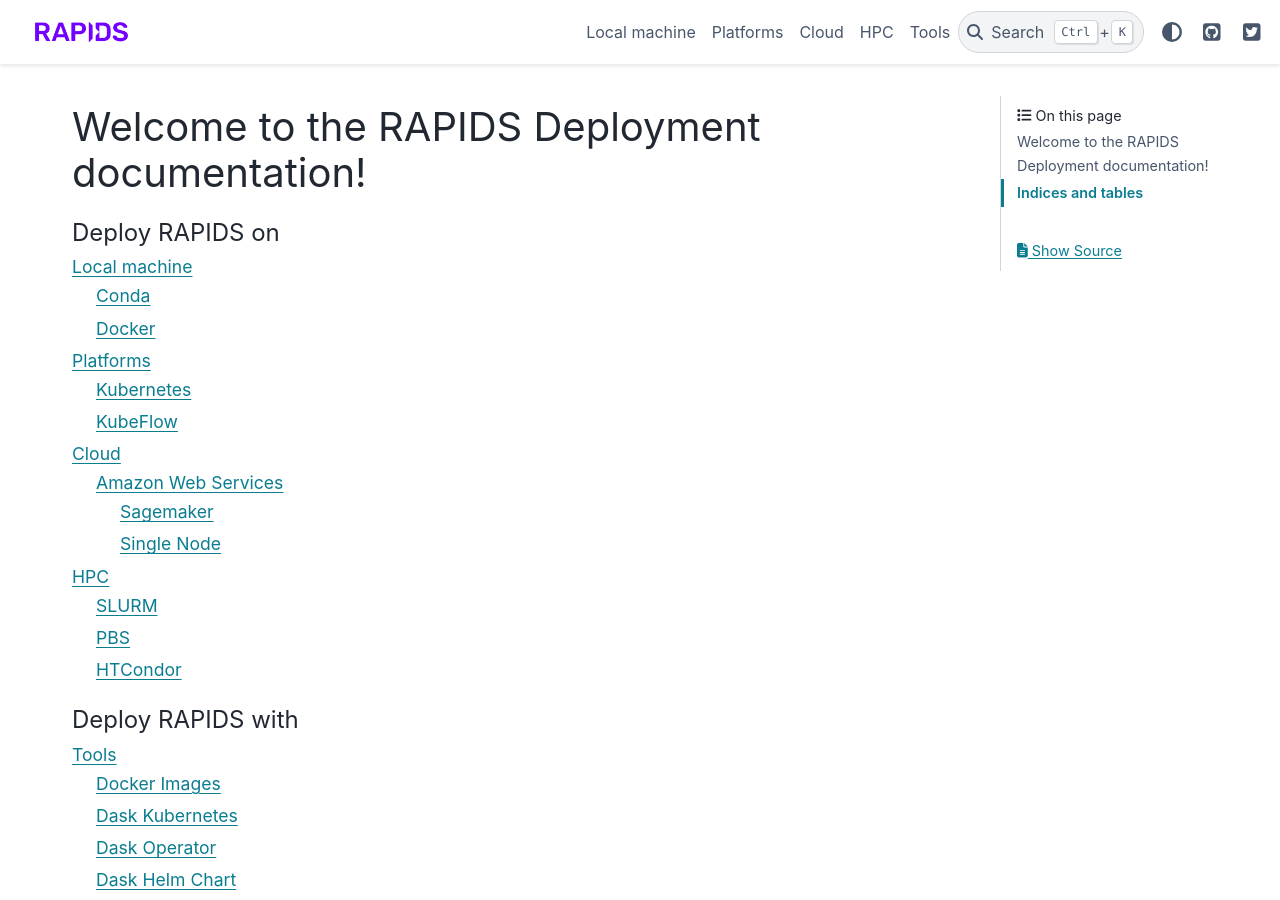
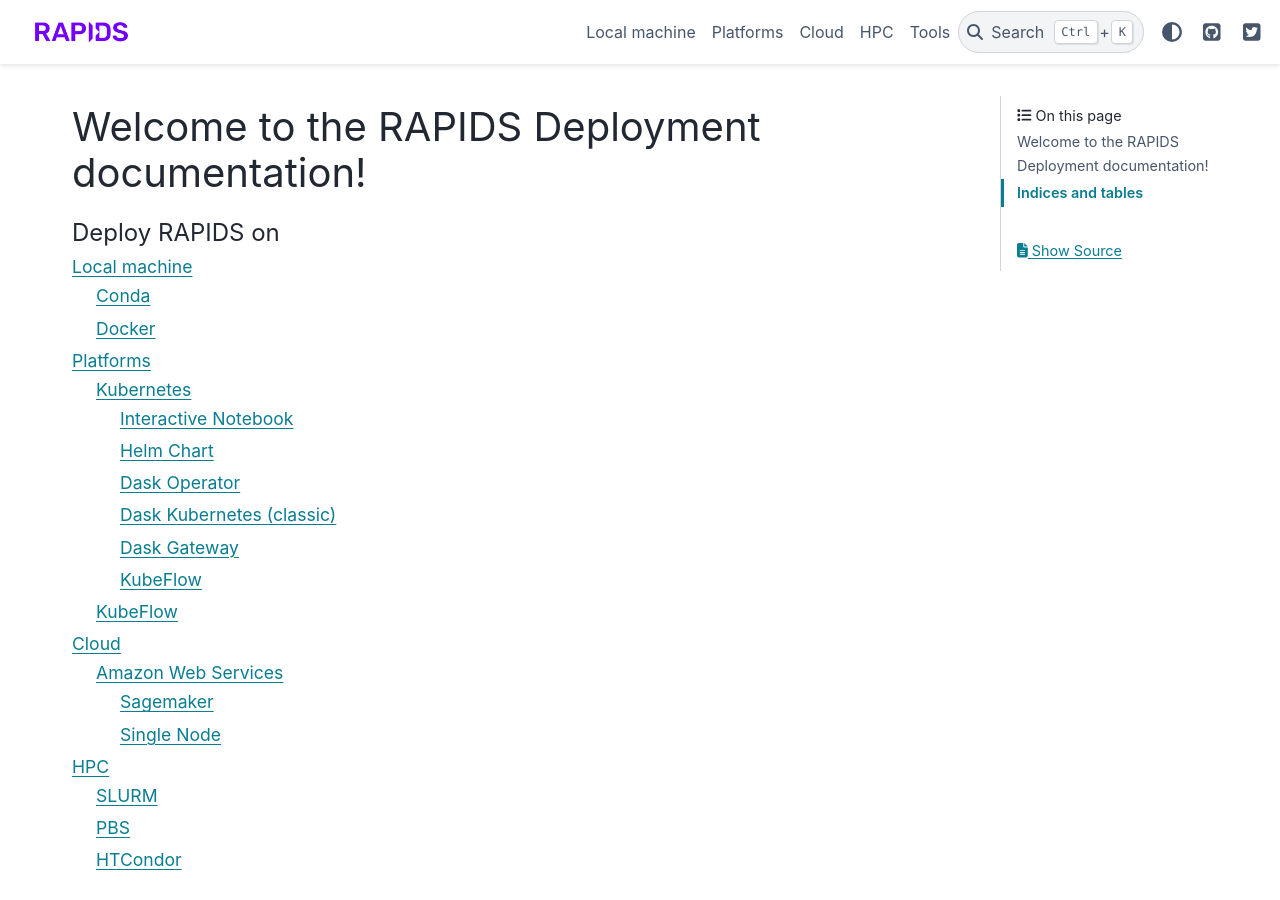
Before and after one commit to rapidsai/deployment, a Sphinx documentation site: the page built from source/index.rst, in a window 1280 px wide and 900 px high. Built offline with Sphinx 7.4.7 and the PyData theme 0.15.4, drawn with Linux system fonts in a browser that asks for light colours; pages that are not in the unit, such as notebooks, are missing from menus; part of the change alters nothing that is shown.

Commit message:
Add general Kubernetes page (#22)
* Add general Kubernetes page

* Fill out other sections and link to appropriate tools pages

* Add more information

````diff
--- a/source/platforms/kubernetes.md
+++ b/source/platforms/kubernetes.md
@@ -1,2 +1,103 @@
 Kubernetes
 ==========
+
+RAPIDS integrates with Kubernetes in many ways depending on your use case.
+
+## Interactive Notebook
+
+For single-user interactive sessions you can run the [RAPIDS docker image](/tools/rapids-docker) which contains a conda environment with the RAPIDS libraries and Jupyter for interactive use.
+
+You can run this directly on Kubernetes as a `Pod` and expose Jupyter via a `Service`. For example:
+
+```yaml
+# rapids-notebook.yaml
+apiVersion: v1
+kind: Service
+metadata:
+  name: rapids-notebook
+  labels:
+    app: rapids-notebook
+spec:
+  type: NodePort
+  ports:
+  - port: 8888
+    name: http
+    targetPort: 8888
+    nodePort: 30002
+  selector:
+    app: rapids-notebook
+---
+apiVersion: v1
+kind: Pod
+metadata:
+  name: rapids-notebook
+  labels:
+    app: rapids-notebook
+spec:
+  securityContext:
+    fsGroup: 0
+  containers:
+  - name: rapids-notebook
+    image: rapidsai/rapidsai-core:22.06-cuda11.5-runtime-ubuntu20.04-py3.9
+    resources:
+      limits:
+        nvidia.com/gpu: 1
+    ports:
+    - containerPort: 8888
+      name: notebook
+```
+
+```console
+$ kubectl apply -f rapids-notebook.yaml
+```
+
+This makes Jupyter accessible on port `30002` of your Kubernetes nodes via `NodePort` service. Alternatvely you could use a `LoadBalancer` service type [if you have one configured](https://kubernetes.io/docs/tasks/access-application-cluster/create-external-load-balancer/) or a `ClusterIP` and use `kubectl` to port forward the port locally and access it that way.
+
+```console
+$ kubectl port-forward service/rapids-notebook 8888
+```
+
+Then you can open port `8888` in your browser to access Jupyter and use RAPIDS.
+
+
+```{figure} /images/kubernetes-jupyter.png
+---
+alt: Screenshot of the RAPIDS container running Jupyter showing the nvidia-smi command with a GPU listed
+---
+```
+
+## Helm Chart
+
+Individual users can also install the [Dask Helm Chart](https://helm.dask.org) which provides a `Pod` running Jupyter alongside a Dask cluster consisting of pods running the Dask scheduler and worker components. You can customize this helm chart to run the RAPIDS container images as both the notebook server and Dask cluster components so that everything can benefit from GPU acceleration.
+
+Find out more on the [Dask Helm Chart page](/tools/kubernetes/dask-helm-chart).
+
+## Dask Operator
+
+[Dask has an operator](https://kubernetes.dask.org/en/latest/operator.html) that empowers users to create Dask clusters as native Kubernetes resources. This is useful for creating, scaling and removing Dask clusters dynamically and in a flexible way. Usually this is used in conjunction with an interactive session such as the [interactive notebook](#interactive-notebook) example above or from another service like [KubeFlow Notebooks](/platforms/kubeflow). By dynamically launching Dask clusters configured to use RAPIDS on Kubernetes user's can burst beyond their notebook session to many GPUs spreak across many nodes.
+
+Find out more on the [Dask Operator page](/tools/kubernetes/dask-operator).
+
+## Dask Kubernetes (classic)
+
+```{warning}
+Unless you are already using the [classic Dask Kubernetes integration](https://kubernetes.dask.org/en/latest/kubecluster.html) we recommend using the [Dask Operator](#dask-operator) instead.
+```
+
+Dask has an older tool for dynamically launching Dask clusters on Kubernetes that does not use an operator. It is possible to configure this to run RAPIDS too but it is being phased out in favour of the operator.
+
+Find out more on the [Dask Kubernetes page](/tools/kubernetes/dask-kubernetes).
+
+## Dask Gateway
+
+Some organisations may want to provide Dask cluster provisioning as a central service where users are abstracted from the underlying platform like Kubernetes. This can be useful for reducing user permissions, limiting resources that users can consume and exposing things in a centralised way. For this you can deploy Dask Gateway which provides a server that users interact with programatically and in turn launches Dask clusters on Kubernetes and proxies the connection back to the user.
+
+Users can configure what they want their Dask cluster to look like so it is possible to utilize GPUs and RAPIDS for an accelerated cluster.
+
+Find out more on the [Dask Gateway page](/tools/kubernetes/dask-gateway).
+
+## KubeFlow
+
+If you are using KubeFlow you can integrate RAPIDS right away by using the RAPIDS container images within notebooks and pipelines and by using the Dask Operator to launch GPU accelerated Dask clusters.
+
+Find out more on the [KubeFlow page](/platforms/kubeflow).
````
Also changed, not shown: source/images/kubernetes-jupyter.png (added).
